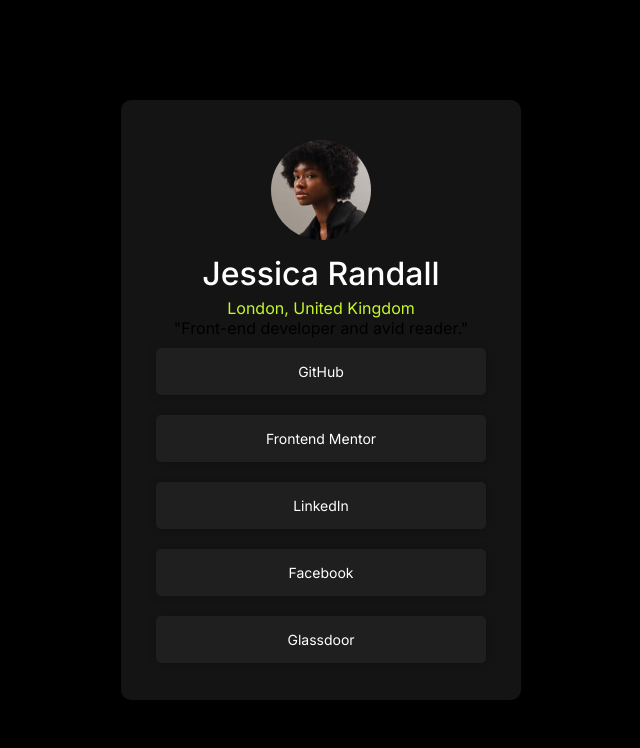
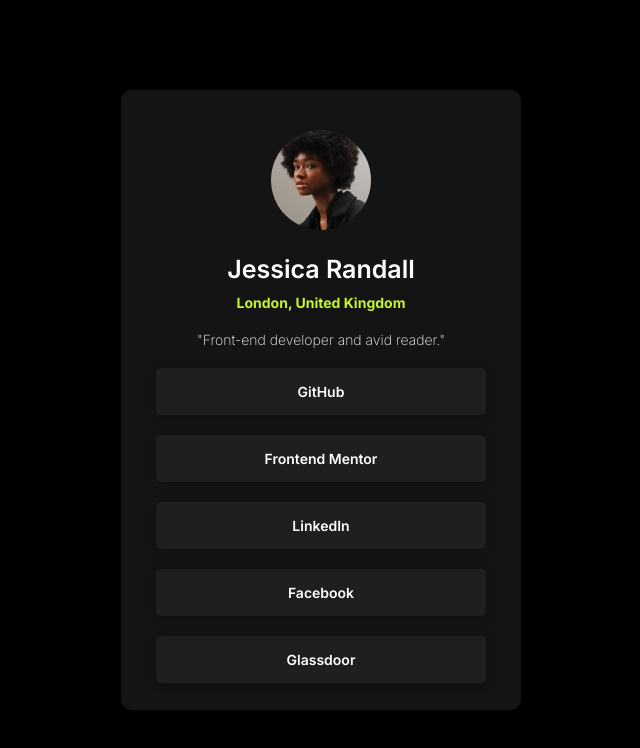
Before and after one commit to Wellyson-Alcantara/Social-links-profile, a plain HTML site: page index.html in a window 1280 px wide. Shown: the whole page, without its empty margins (319-959 px from the left). Drawn offline with Linux system fonts and the light colour scheme.

Commit message:
terminei o social links profile

```diff
--- a/style.css
+++ b/style.css
@@ -24,7 +24,7 @@ main {
     border-radius: 10px;
     flex-flow: column nowrap;
     align-items: center;
-    height: 600px;
+    height: 620px;
     width: 400px;
     box-shadow: 5px 5px 10px black;
 }
@@ -32,17 +32,28 @@ main {
 div > img {
     width: 100px;
     border-radius: 50%;
-    margin: 40px 0 10px 0;
+    margin: 40px 0 20px 0;
 }
 
 h1 {
     color: white;
-    font-weight: 500;
-    padding-bottom: 5px;
+    font-weight: 600;
+    padding-bottom: 10px;
+    font-size: 25px;
 }
 
 article {
     color: hsl(75, 94%, 57%);
+    font-size: 14px;
+    padding-bottom: 20px;
+    font-weight: 700;
+}
+
+p {
+    color: white;
+    font-weight: 200;
+    font-size: 14px;
+    padding-bottom: 10px;
 }
 
 nav {
@@ -55,6 +66,7 @@ a {
     color: white;
     text-decoration: none;
     background-color: hsl(0, 0%, 12%);
+    font-weight: 600;
     border-radius: 5px;
     width: 330px;
     margin: 10px;
```
